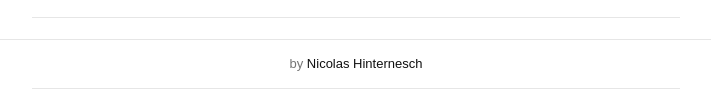
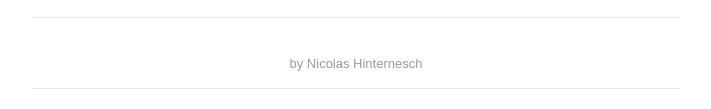
Before and after one commit to NHinternesch/jenabelment, a plain HTML site: page index.html in a window 1280 px wide. Shown: the part 713-822 px from the top of the page, 284-995 px from the left. Drawn offline with Linux system fonts and the light colour scheme.

Commit message:
Lighten footer text and remove its top border
Co-Authored-By: Claude <noreply@anthropic.com>

```diff
--- a/index.html
+++ b/index.html
@@ -98,11 +98,11 @@
 
   footer {
     position: fixed; left: 0; right: 0; bottom: 0; z-index: 3;
-    background: #fff; border-top: 1px solid var(--line); text-align: center;
+    background: #fff; text-align: center;
     padding: 14px 16px calc(14px + env(safe-area-inset-bottom));
-    font-size: 13px; color: var(--muted);
+    font-size: 13px; color: #9a9a9a;
   }
-  footer a { color: var(--text); text-decoration: none; }
+  footer a { color: inherit; text-decoration: none; }
   footer a:hover { text-decoration: underline; }
 
   @media (prefers-reduced-motion: reduce) { .icon::after, .bar::before { transition: none; } }
```
